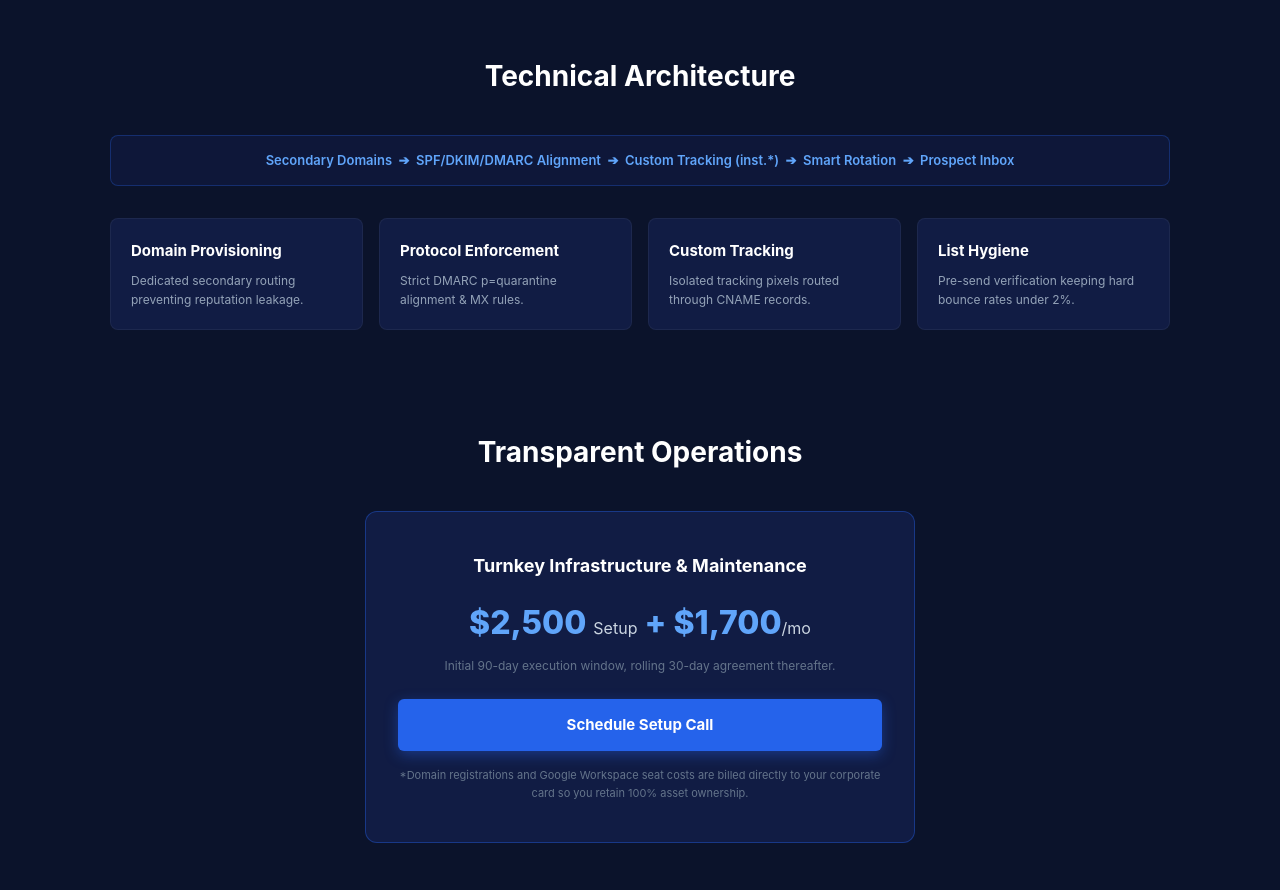
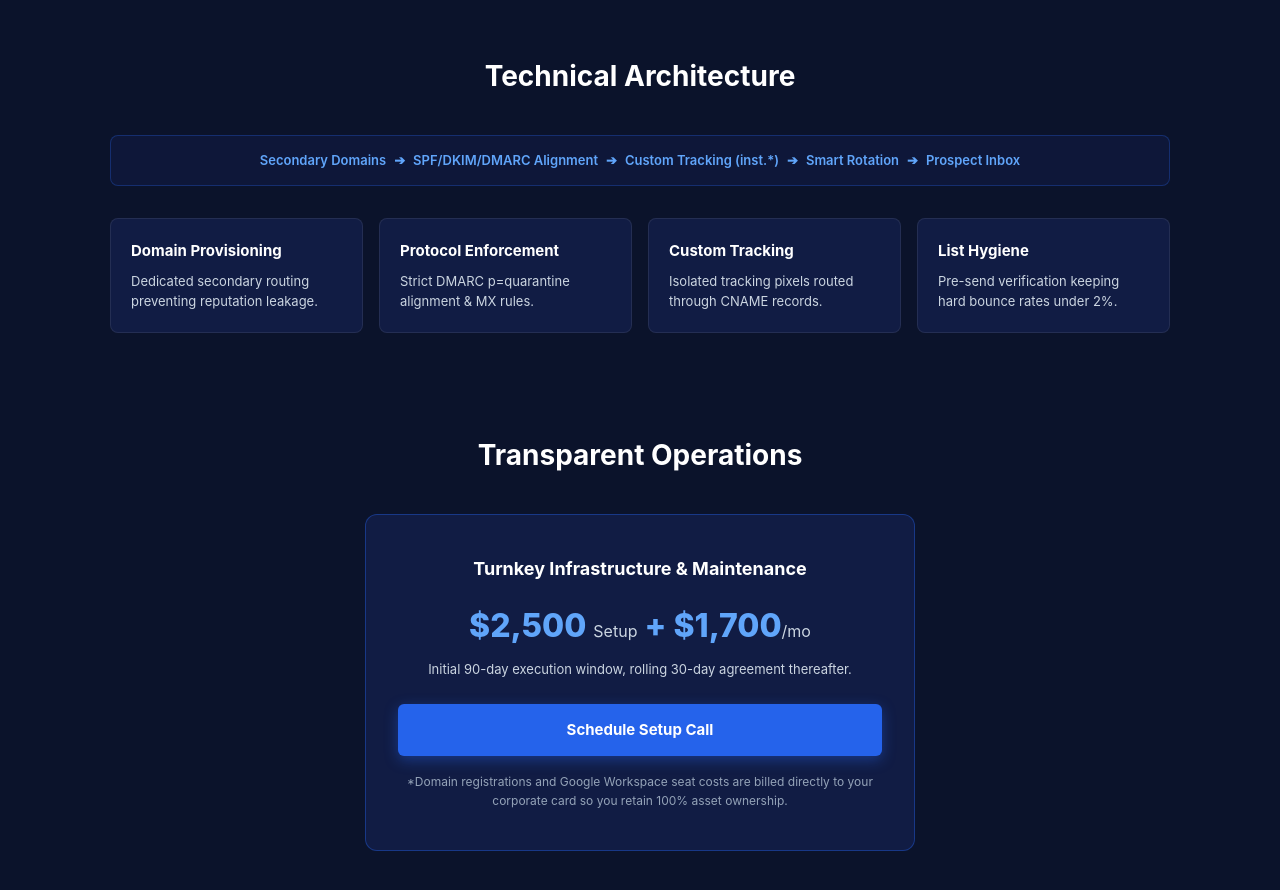
Before and after one commit to Soyeb786786/vynixops-website, a plain HTML site: page index.html in a window 1280 px wide. Shown: the part 980-1870 px from the top of the page. Drawn offline with Linux system fonts and the light colour scheme.

Commit message:
Update index.html

```diff
--- a/index.html
+++ b/index.html
@@ -62,11 +62,12 @@
       text-decoration: none;
       font-weight: 600;
       font-size: 14px;
-      transition: background 0.2s ease;
+      transition: all 0.2s ease;
     }
 
     .nav-btn:hover {
       background: #1d4ed8;
+      transform: translateY(-1px);
     }
 
     /* Hero Section */
@@ -101,7 +102,7 @@
 
     .hero-subtitle {
       font-size: 16px;
-      color: #94a3b8;
+      color: #cbd5e1;
       max-width: 750px;
       margin: 0 auto 32px auto;
     }
@@ -116,6 +117,13 @@
       font-weight: 700;
       font-size: 15px;
       box-shadow: 0 4px 14px rgba(37, 99, 235, 0.4);
+      transition: all 0.2s ease;
+    }
+
+    .cta-btn:hover {
+      background: #1d4ed8;
+      transform: translateY(-2px);
+      box-shadow: 0 6px 20px rgba(37, 99, 235, 0.6);
     }
 
     /* Comparison Section */
@@ -142,7 +150,7 @@
       background: #111c44;
       padding: 32px;
       border-radius: 12px;
-      border: 1px solid rgba(255, 255, 255, 0.05);
+      border: 1px solid rgba(255, 255, 255, 0.08);
     }
 
     .card-trap {
@@ -185,6 +193,10 @@
       color: #60a5fa;
       font-weight: 600;
       margin-bottom: 32px;
+      display: flex;
+      justify-content: center;
+      flex-wrap: wrap;
+      gap: 8px;
     }
 
     .grid-4 {
@@ -197,17 +209,18 @@
       background: #111c44;
       padding: 20px;
       border-radius: 8px;
-      border: 1px solid rgba(255, 255, 255, 0.05);
+      border: 1px solid rgba(255, 255, 255, 0.08);
     }
 
     .arch-card h4 {
       font-size: 15px;
       margin-bottom: 8px;
+      color: #ffffff;
     }
 
     .arch-card p {
-      font-size: 12px;
-      color: #94a3b8;
+      font-size: 13px;
+      color: #cbd5e1;
     }
 
     /* Pricing Section */
@@ -240,15 +253,15 @@
     }
 
     .pricing-subtext {
-      font-size: 12px;
-      color: #64748b;
+      font-size: 13px;
+      color: #cbd5e1;
       margin-bottom: 24px;
     }
 
     .pricing-footnote {
       margin-top: 16px;
-      font-size: 11px;
-      color: #64748b;
+      font-size: 12px;
+      color: #94a3b8;
     }
 
     @media (max-width: 768px) {
@@ -306,7 +319,7 @@
   <section class="arch-section">
     <h2 class="section-title">Technical Architecture</h2>
     <div class="arch-pipeline">
-      Secondary Domains &nbsp;➔&nbsp; SPF/DKIM/DMARC Alignment &nbsp;➔&nbsp; Custom Tracking (inst.*) &nbsp;➔&nbsp; Smart Rotation &nbsp;➔&nbsp; Prospect Inbox
+      <span>Secondary Domains</span> <span>➔</span> <span>SPF/DKIM/DMARC Alignment</span> <span>➔</span> <span>Custom Tracking (inst.*)</span> <span>➔</span> <span>Smart Rotation</span> <span>➔</span> <span>Prospect Inbox</span>
     </div>
     <div class="grid-4">
       <div class="arch-card">
```
